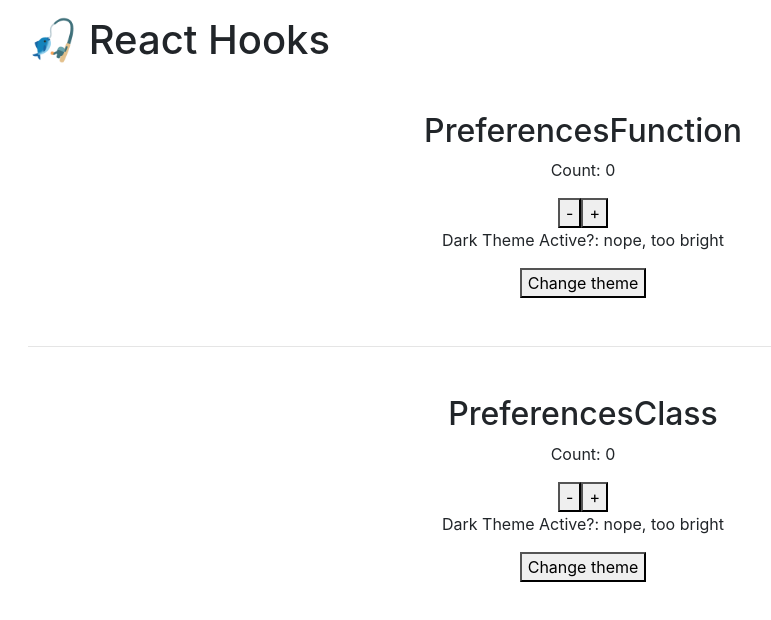
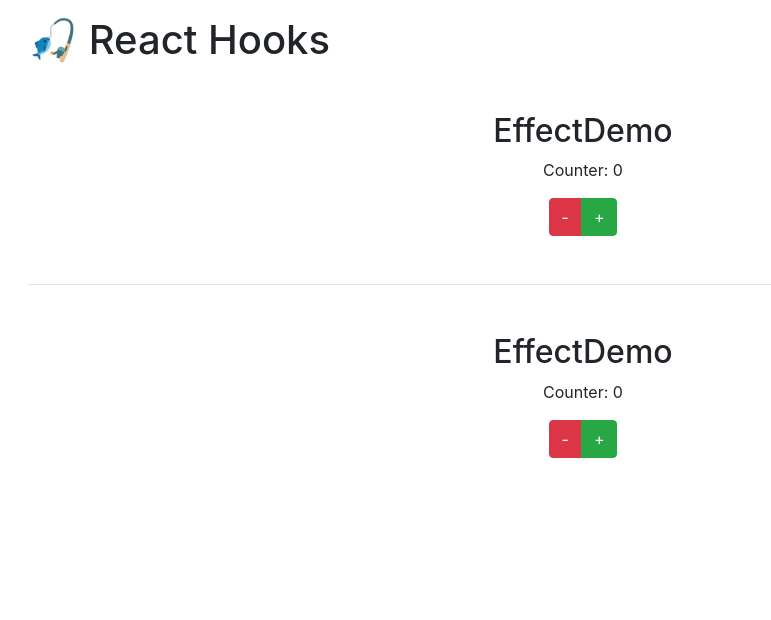
Before and after one commit to drblue/fed19-javascript-2, a React (Create React App) app in the folder 01-hooks/: page / in a window 1280 px wide. Shown: the top 620 px of the page, without its empty margins (57-828 px from the left). Built offline with nearby package versions, Linux system fonts and the light colour scheme.

Commit message:
Basic demo of useEffect-hook.

```diff
--- a/01-hooks/public/index.html
+++ b/01-hooks/public/index.html
@@ -9,12 +9,6 @@
       name="description"
       content="Web site created using create-react-app"
     />
-    <link rel="apple-touch-icon" href="%PUBLIC_URL%/logo192.png" />
-    <!--
-      manifest.json provides metadata used when your web app is installed on a
-      user's mobile device or desktop. See https://developers.google.com/web/fundamentals/web-app-manifest/
-    -->
-    <link rel="manifest" href="%PUBLIC_URL%/manifest.json" />
     <!--
       Notice the use of %PUBLIC_URL% in the tags above.
       It will be replaced with the URL of the `public` folder during the build.
--- a/01-hooks/src/App.js
+++ b/01-hooks/src/App.js
@@ -1,7 +1,6 @@
 import React from 'react';
 import './App.scss';
-import PreferencesClass from './components/PreferencesClass';
-import PreferencesFunction from './components/PreferencesFunction';
+import EffectDemo from './components/EffectDemo';
 
 function App() {
 	return (
@@ -9,13 +8,11 @@ function App() {
 			<h1><span role="img" aria-label="A fish on a hook">🎣</span> React Hooks</h1>
 
 			<div className="text-center my-5">
-				<h2>PreferencesFunction</h2>
-				<PreferencesFunction />
+				<EffectDemo />
 
 				<hr className="my-5" />
 
-				<h2>PreferencesClass</h2>
-				<PreferencesClass />
+				<EffectDemo />
 			</div>
 		</div>
 	);
--- /dev/null
+++ b/01-hooks/src/components/EffectDemo.js
@@ -0,0 +1,28 @@
+import React, { useState, useEffect } from 'react'
+
+const EffectDemo = () => {
+
+	const [count, setCount] = useState(0);
+
+	console.log("Look, I'm rendering!");
+
+	// componentDidMount
+	useEffect(() => {
+		console.log("This is a side effect");
+	}, []);
+
+	return (
+		<div>
+			<h2>EffectDemo</h2>
+
+			<p>Counter: {count}</p>
+
+			<div className="btn-group">
+				<button onClick={() => setCount(count - 1)} className="btn btn-danger">-</button>
+				<button onClick={() => setCount(count + 1)} className="btn btn-success">+</button>
+			</div>
+		</div>
+	);
+}
+
+export default EffectDemo;
```
